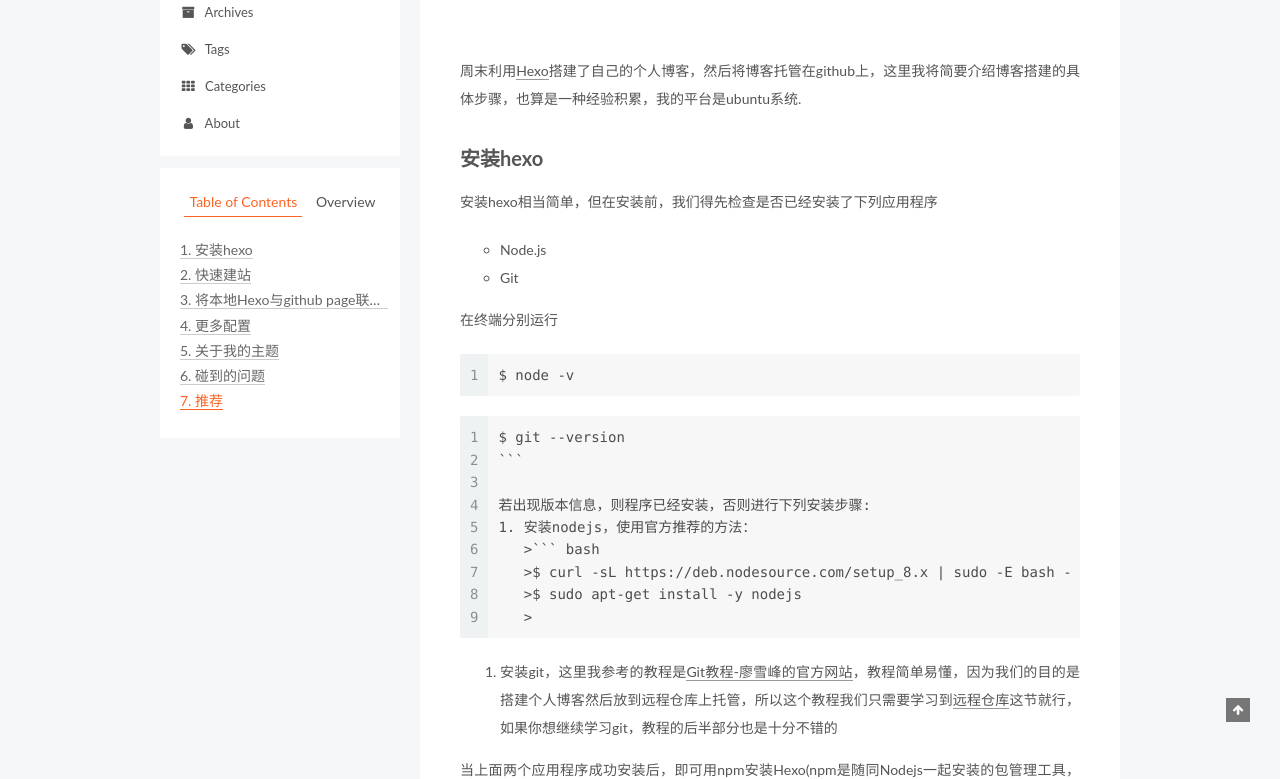
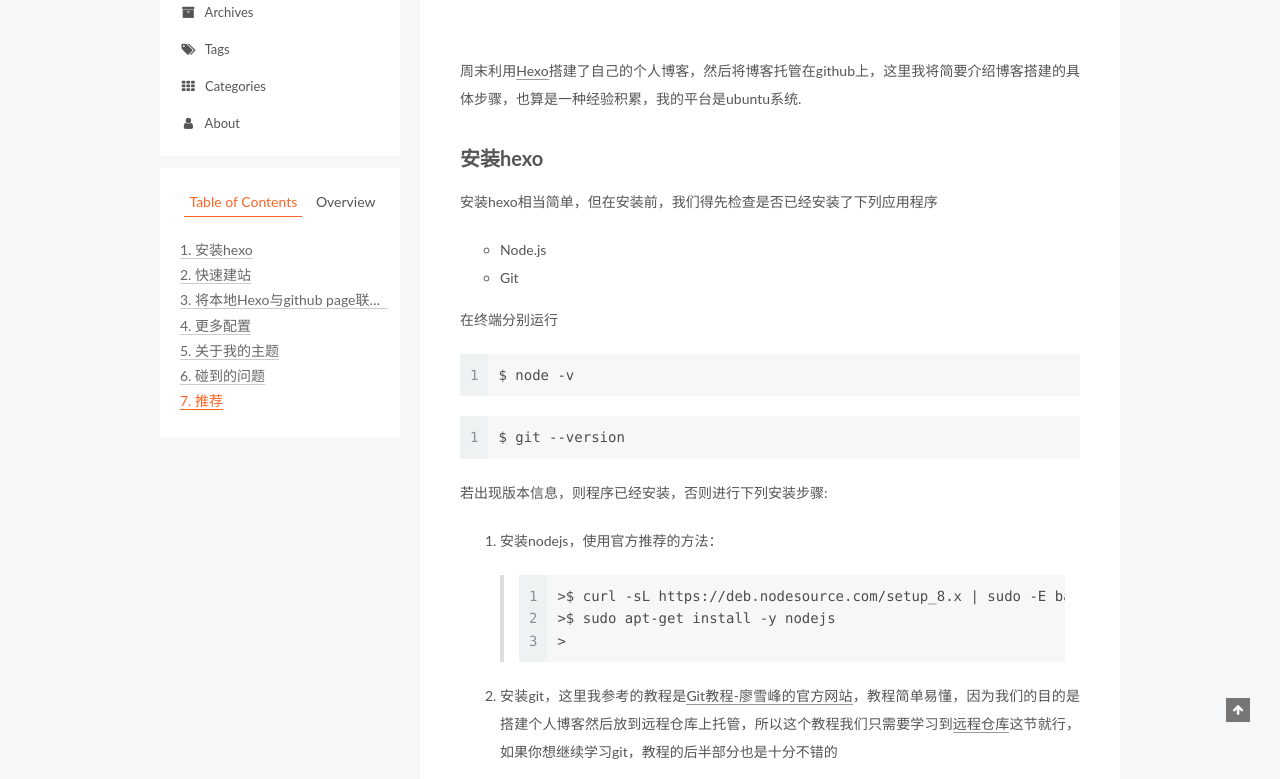
Before and after one commit to huangxun123/huangxun123.github.io, a plain HTML site: page 2018/03/17/ubuntu上hexo+github搭建个人博客/index.html in a window 1280 px wide. Shown: the part 178-957 px from the top of the page. Drawn offline with Linux system fonts and the light colour scheme.

Commit message:
Site updated: 2018-03-17 23:40:07

````diff
--- a/2018/03/17/ubuntu上hexo+github搭建个人博客/index.html
+++ b/2018/03/17/ubuntu上hexo+github搭建个人博客/index.html
@@ -108,7 +108,7 @@
 <meta property="og:description" content="周末利用Hexo搭建了自己的个人博客，然后将博客托管在github上，这里我将简要介绍博客搭建的具体步骤，也算是一种经验积累，我的平台是ubuntu系统.">
 <meta property="og:locale" content="zh-Hans">
 <meta property="og:image" content="http://yoursite.com/2018/03/17/ubuntu上hexo+github搭建个人博客/myblog.png">
-<meta property="og:updated_time" content="2018-03-17T15:36:18.000Z">
+<meta property="og:updated_time" content="2018-03-17T15:39:44.601Z">
 <meta name="twitter:card" content="summary">
 <meta name="twitter:title" content="ubuntu上hexo+github搭建个人博客">
 <meta name="twitter:description" content="周末利用Hexo搭建了自己的个人博客，然后将博客托管在github上，这里我将简要介绍博客搭建的具体步骤，也算是一种经验积累，我的平台是ubuntu系统.">
@@ -378,9 +378,16 @@
 <li>Git </li>
 </ul>
 <p>在终端分别运行<br><figure class="highlight bash"><table><tr><td class="gutter"><pre><span class="line">1</span><br></pre></td><td class="code"><pre><span class="line">$ node -v</span><br></pre></td></tr></table></figure></p>
-<figure class="highlight bash"><table><tr><td class="gutter"><pre><span class="line">1</span><br><span class="line">2</span><br><span class="line">3</span><br><span class="line">4</span><br><span class="line">5</span><br><span class="line">6</span><br><span class="line">7</span><br><span class="line">8</span><br><span class="line">9</span><br></pre></td><td class="code"><pre><span class="line">$ git --version</span><br><span class="line">```  </span><br><span class="line"></span><br><span class="line">若出现版本信息，则程序已经安装，否则进行下列安装步骤:</span><br><span class="line">1. 安装nodejs，使用官方推荐的方法：    </span><br><span class="line">   &gt;``` bash</span><br><span class="line">   &gt;$ curl -sL https://deb.nodesource.com/setup_8.x | sudo -E bash -</span><br><span class="line">   &gt;$ sudo apt-get install -y nodejs</span><br><span class="line">   &gt;</span><br></pre></td></tr></table></figure>
+<figure class="highlight bash"><table><tr><td class="gutter"><pre><span class="line">1</span><br></pre></td><td class="code"><pre><span class="line">$ git --version</span><br></pre></td></tr></table></figure>
+<p>若出现版本信息，则程序已经安装，否则进行下列安装步骤:</p>
 <ol>
-<li>安装git，这里我参考的教程是<a href="https://www.liaoxuefeng.com/wiki/0013739516305929606dd18361248578c67b8067c8c017b000" target="_blank" rel="noopener">Git教程-廖雪峰的官方网站</a>，教程简单易懂，因为我们的目的是搭建个人博客然后放到远程仓库上托管，所以这个教程我们只需要学习到<a href="https://www.liaoxuefeng.com/wiki/0013739516305929606dd18361248578c67b8067c8c017b000/001374385852170d9c7adf13c30429b9660d0eb689dd43a000" target="_blank" rel="noopener">远程仓库</a>这节就行，如果你想继续学习git，教程的后半部分也是十分不错的    </li>
+<li><p>安装nodejs，使用官方推荐的方法：    </p>
+<blockquote>
+<figure class="highlight bash"><table><tr><td class="gutter"><pre><span class="line">1</span><br><span class="line">2</span><br><span class="line">3</span><br></pre></td><td class="code"><pre><span class="line">&gt;$ curl -sL https://deb.nodesource.com/setup_8.x | sudo -E bash -</span><br><span class="line">&gt;$ sudo apt-get install -y nodejs</span><br><span class="line">&gt;</span><br></pre></td></tr></table></figure>
+</blockquote>
+</li>
+<li><p>安装git，这里我参考的教程是<a href="https://www.liaoxuefeng.com/wiki/0013739516305929606dd18361248578c67b8067c8c017b000" target="_blank" rel="noopener">Git教程-廖雪峰的官方网站</a>，教程简单易懂，因为我们的目的是搭建个人博客然后放到远程仓库上托管，所以这个教程我们只需要学习到<a href="https://www.liaoxuefeng.com/wiki/0013739516305929606dd18361248578c67b8067c8c017b000/001374385852170d9c7adf13c30429b9660d0eb689dd43a000" target="_blank" rel="noopener">远程仓库</a>这节就行，如果你想继续学习git，教程的后半部分也是十分不错的    </p>
+</li>
 </ol>
 <p>当上面两个应用程序成功安装后，即可用npm安装Hexo(npm是随同Nodejs一起安装的包管理工具，能够解决Nodejs代码部署上的很多问题)<br><figure class="highlight bash"><table><tr><td class="gutter"><pre><span class="line">1</span><br></pre></td><td class="code"><pre><span class="line">$ npm install -g hexo-cli</span><br></pre></td></tr></table></figure></p>
 <p>但是npm是直接使用国外镜像，所以直接使用npm命令可能会导致下载速度很慢，我就碰到了这个问题，解决方法是使用国内的淘宝镜像，即执行上述命令前先执行下面的命令：<br><figure class="highlight bash"><table><tr><td class="gutter"><pre><span class="line">1</span><br></pre></td><td class="code"><pre><span class="line">$ npm config <span class="built_in">set</span> registry https://registry.npm.taobao.org</span><br></pre></td></tr></table></figure></p>
@@ -403,7 +410,9 @@
 </blockquote>
 <p>但这样安装的nodejs版本过老，导致安装Hexo的时候非常慢，然后我重新按照上面的方法安装最新版    </p>
 </li>
-<li>更换了主题后运行hexo s命令时页面空白，终端提示 ： WARN  No layout: index.html<br>后来发现这问题是更换主题后经常会发生的，需要运行如下命令,以清除缓存文件 (db.json) 和已生成的静态文件 (public)：<figure class="highlight bash"><table><tr><td class="gutter"><pre><span class="line">1</span><br></pre></td><td class="code"><pre><span class="line">$ hexo clean</span><br></pre></td></tr></table></figure>
+<li>更换了主题后运行hexo s命令时页面空白，终端提示 ： WARN  No layout: index.html<br>后来发现这问题是更换主题后经常会发生的，需要运行如下命令,以清除缓存文件 (db.json) 和已生成的静态文件 (public)：<blockquote>
+<figure class="highlight bash"><table><tr><td class="gutter"><pre><span class="line">1</span><br><span class="line">2</span><br></pre></td><td class="code"><pre><span class="line">&gt;$ hexo clean</span><br><span class="line">&gt;</span><br></pre></td></tr></table></figure>
+</blockquote>
 </li>
 </ol>
 <h2 id="推荐"><a href="#推荐" class="headerlink" title="推荐"></a>推荐</h2><ul>
````
